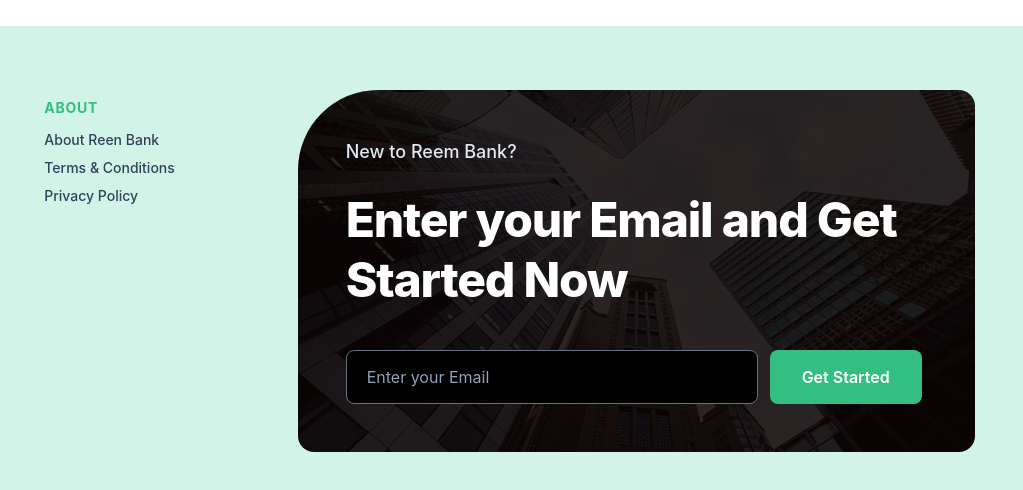
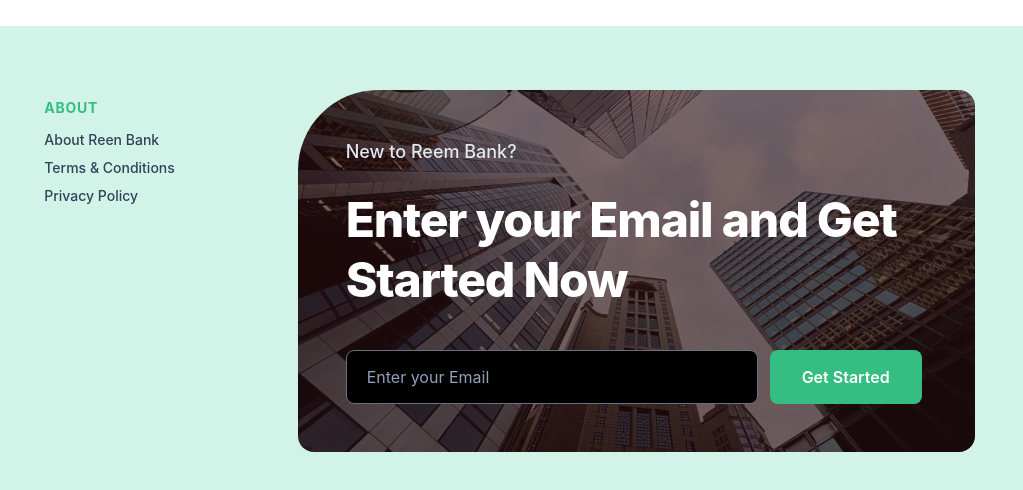
Before and after one commit to Analysisbuilds/Reenbank, a website: page src/index.html in a window 1280 px wide. Shown: the part 2370-2860 px from the top of the page, 257-1280 px from the left. Drawn offline with Linux system fonts and the light colour scheme.

Commit message:
increase opacity of newsletter in landing page

```diff
--- a/src/index.html
+++ b/src/index.html
@@ -367,7 +367,7 @@
       </div>
       <div
         class="lg:col-span-7 relative rounded-tl-[60px] sm:rounded-tl-[80px] rounded-br-2xl rounded-tr-2xl rounded-bl-2xl overflow-hidden bg-cover bg-center p-8 sm:p-12 text-white flex flex-col justify-center min-h-90"
-        style="background-image: linear-gradient(rgba(0, 0, 0, 0.65), rgba(0, 0, 0, 0.65)), url('./Assets/images/Rectangle\ 159.png');"
+        style="background-image: linear-gradient(rgba(0, 0, 0, 0), rgba(0, 0, 0, 0.123)), url('./Assets/images/Rectangle\ 159.png');"
       >
         <div class="max-w-xl space-y-6">
           <p class="text-base sm:text-lg font-medium text-slate-200">
```
